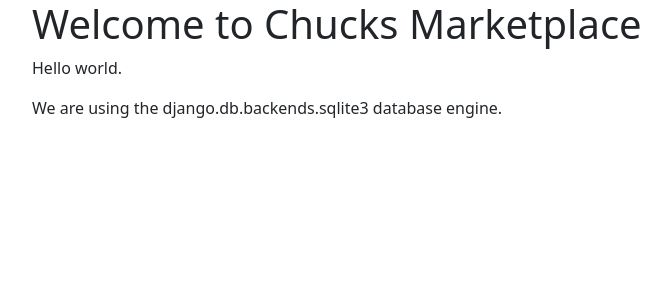
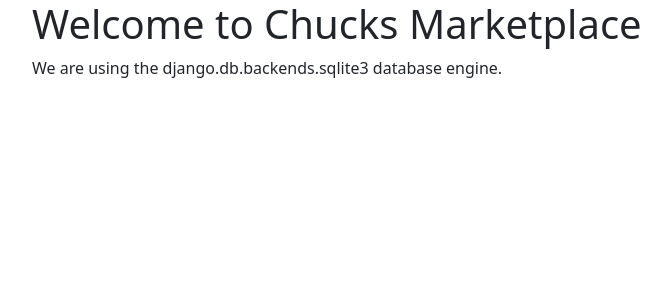
Before and after one commit to csev/dj4e-market, a Django app: page / in a window 1280 px wide. Shown: the top 300 px of the page, without its empty margins (50-721 px from the left). Run offline with Django 5.2, Linux system fonts and the light colour scheme; some libraries are stand-ins or nearby versions.

Commit message:
Progress

```diff
--- a/home/templates/home/main.html
+++ b/home/templates/home/main.html
@@ -2,9 +2,6 @@
 {% block content %}
     <h1>Welcome to {{ settings.APP_NAME }}</h1>
     <p>
-    Hello world.
-    </p>
-    <p>
     We are using the {{ settings.DATABASES.default.ENGINE }} database engine.
     </p>
 {% endblock content %}
```
Also changed, not shown: requirements52.txt (+8 -6 lines), README.md.
